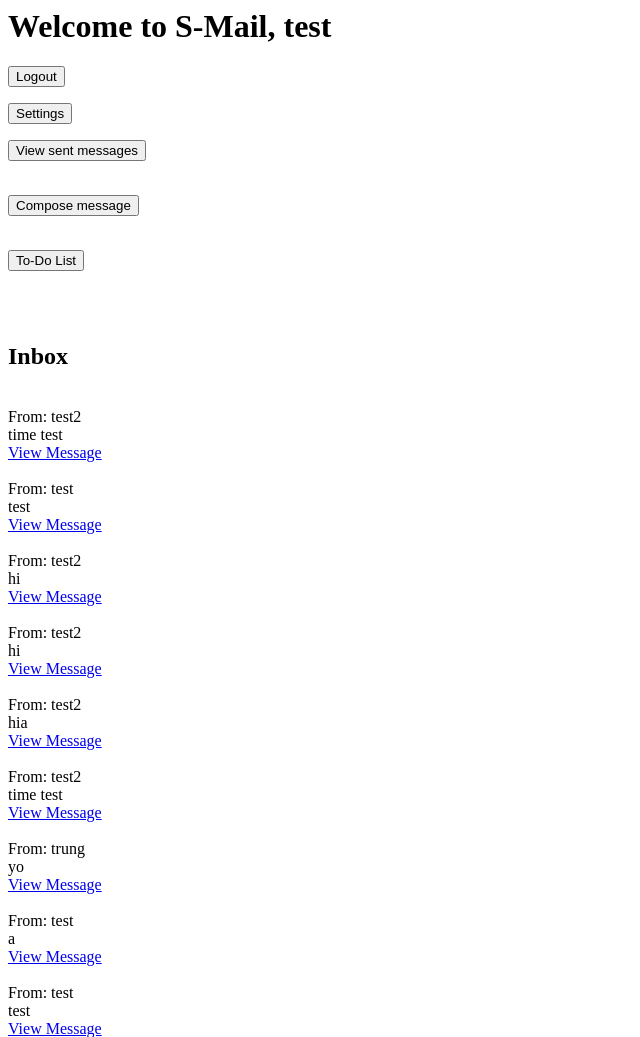
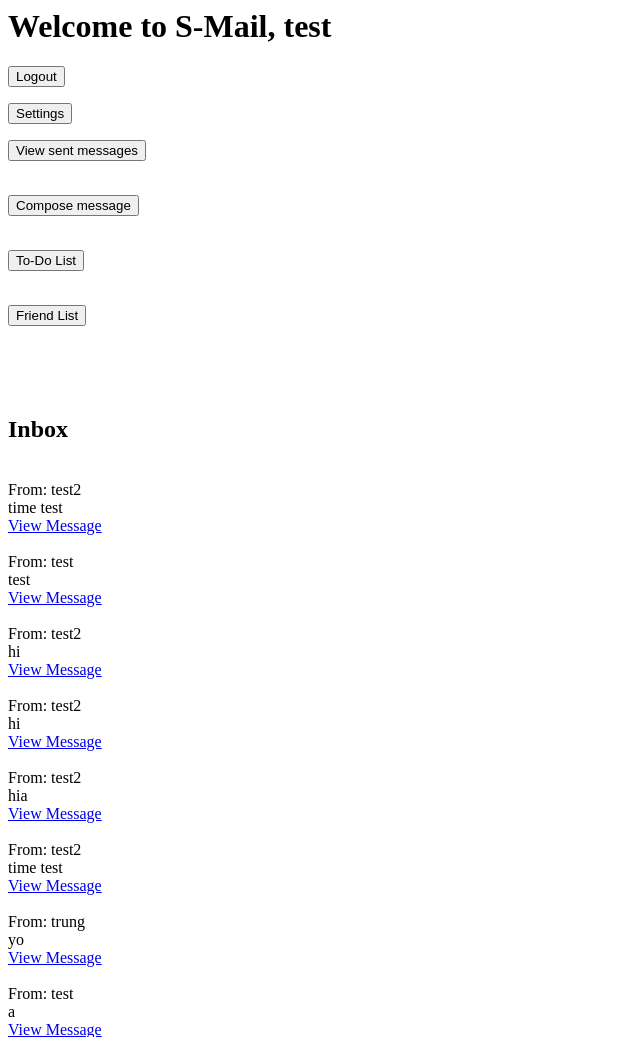
Before and after one commit to trungtran1234/EmailApp, a Flask app: page /mainpage in a window 1280 px wide. Shown: the top 1037 px of the page, without its empty margins (0-640 px from the left). Run offline with Flask 3, Linux system fonts and the light colour scheme; a user stored in the database is signed in; data comes from the database, SQL or seed files in the repository.

Commit message:
implement add friend delete friend

```diff
--- a/app/__init__.py
+++ b/app/__init__.py
@@ -1,6 +1,7 @@
 from flask import Flask
 from flask_login import LoginManager
 from flask_sqlalchemy import SQLAlchemy
+from flask_migrate import Migrate
 import os
 
 
@@ -15,7 +16,7 @@ myapp_obj.config.from_mapping(
 )
 
 db = SQLAlchemy(myapp_obj)
-
+migrate = Migrate(myapp_obj,db)
 login_manager = LoginManager()
 login_manager.init_app(myapp_obj)
 login_manager.login_view = 'login'
--- a/app/forms.py
+++ b/app/forms.py
@@ -25,3 +25,7 @@ class ComposeForm(FlaskForm):
         user = User.query.filter_by(username=recipient.data).first()
         if not user:
             raise ValidationError('User does not exist')
+
+class AddFriendForm(FlaskForm):
+    username = StringField('Username', validators=[DataRequired()])
+    submit = SubmitField('Add Friend')
--- a/app/models.py
+++ b/app/models.py
@@ -11,6 +11,8 @@ class User(db.Model, UserMixin):
     username = db.Column(db.String(32), nullable=False)
     password = db.Column(db.String(32), nullable=False)
     email = db.Column(db.String(100), nullable=False)
+    #bug here
+    #friends = db.relationship('Friend', backref='user', lazy='dynamic')
 
     def set_password(self, password):
         self.password = generate_password_hash(password)
@@ -23,6 +25,15 @@ class User(db.Model, UserMixin):
 
     def received_messages(self):
         return Message.query.filter_by(recipient=self).order_by(Message.timestamp.desc()).all()
+class Friend(db.Model):
+    id = db.Column(db.Integer, primary_key=True)
+    name = db.Column(db.String(50), nullable=False)
+    email = db.Column(db.String(120), unique=True, nullable=False)
+    #bug here
+    #user_id = db.Column(db.Integer, db.ForeignKey('user.id'))
+
+    def __repr__(self):
+        return f"Friend('{self.name}', '{self.email}')"
 
 #Message object
 class Message(db.Model):
--- a/app/routes.py
+++ b/app/routes.py
@@ -4,8 +4,8 @@ from glob import escape
 from flask import flash, redirect, render_template, request, url_for
 from flask_login import LoginManager, current_user, login_required, login_user, logout_user
 
-from app.models import Message, User, Todo
-from .forms import ComposeForm, LoginForm, RegisterForm
+from app.models import Message, User, Todo, Friend
+from .forms import ComposeForm, LoginForm, RegisterForm, AddFriendForm
 from app import myapp_obj
 
 # the front page of the website, uses "base.html" for the format
@@ -147,3 +147,37 @@ def delete_item(todo_id):
 def todo():
     todo_list = Todo.query.all()
     return render_template('todo.html', todo_list=todo_list)
+
+from sqlalchemy.exc import IntegrityError
+
+@myapp_obj.route('/add_friend', methods=['GET', 'POST'])
+def add_friend():
+    if request.method == 'POST':
+        name = request.form['name']
+        email = request.form['email']
+        friend = Friend(name=name, email=email)
+        db.session.add(friend)
+        try:
+            db.session.commit()
+            flash('Friend added successfully.')
+            return redirect(url_for('friend_list'))
+        except IntegrityError:
+            db.session.rollback()
+            flash('Friend with email {} already exists.'.format(email))
+            return redirect(url_for('friend_list'))
+    return render_template('add_friend.html')
+
+
+
+@myapp_obj.route('/delete_friend/<int:id>', methods=['POST'])
+def delete_friend(id):
+    friend = Friend.query.get_or_404(id)
+    db.session.delete(friend)
+    db.session.commit()
+    return redirect(url_for('friend_list'))
+
+@myapp_obj.route('/friend_list', methods=['GET','POST'])
+@login_required
+def friend_list():
+    friends = Friend.query.all()
+    return render_template('friend_list.html', friends=friends)
--- a/app/templates/mainpage.html
+++ b/app/templates/mainpage.html
@@ -20,8 +20,10 @@
 
         <form action="{{ url_for('todo') }}" method="post">
             <button type="submit">To-Do List</button>
-        </form>
-
+        </form><br>
+        <form action="{{ url_for('friend_list') }}" method="post">
+          <button type="submit">Friend List</button>
+      </form><br>
         <br>
         <br>
         <h2>Inbox</h2>
```
Also changed, not shown: app/app.db.
